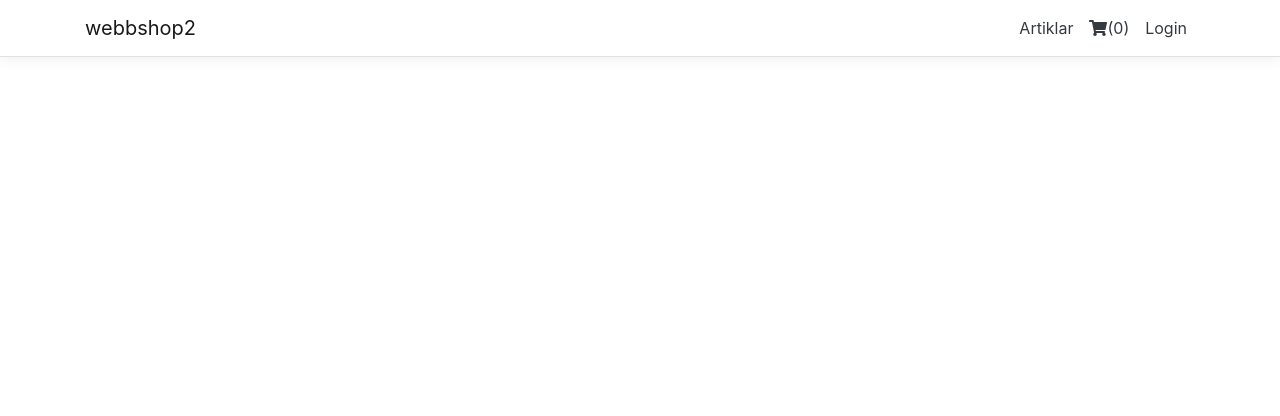
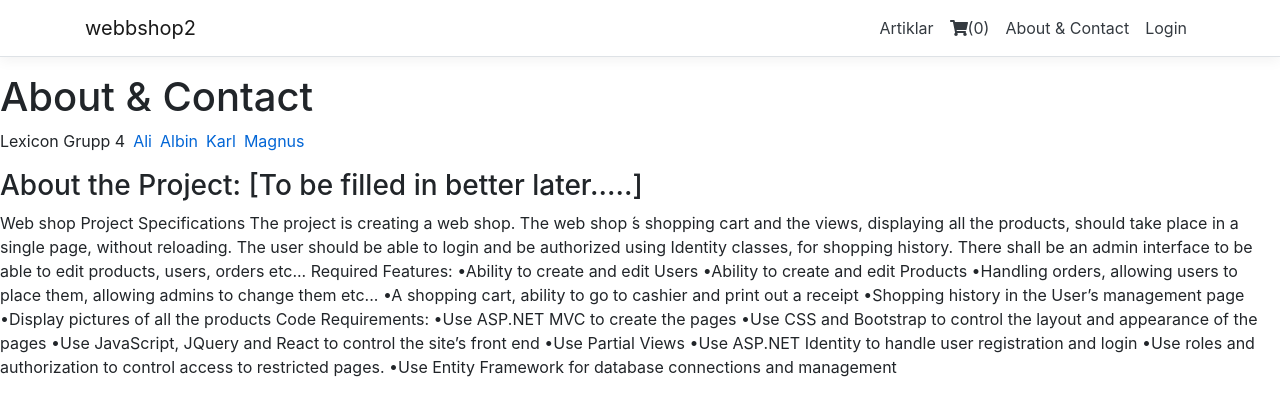
Before and after one commit to Lexicon-grupp-4/webshop, a React (Create React App) app in the folder webbshop2/ClientApp/: page /aboutcontactpage in a window 1280 px wide. Shown: the top 416 px of the page. Built offline with nearby package versions, Linux system fonts and the light colour scheme; no server answers.

Commit message:
About & Contact page added

```diff
--- a/webbshop2/ClientApp/src/App.tsx
+++ b/webbshop2/ClientApp/src/App.tsx
@@ -6,6 +6,7 @@ import RegisterPage from './components/RegisterPage';
 import ShoppingCartPage from './pages/ShoppingCartPage';
 import OrdersPage from './pages/OrdesPage';
 import ProductsPage from './pages/ProductsPage';
+import AboutContactPage from './components/AboutContactPage';
 
 import './custom.css'
 
@@ -16,5 +17,6 @@ export default () => (
         <Route path='/register' component={RegisterPage} />
         <Route path='/cart' component={ShoppingCartPage} />
         <Route path='/orders' component={OrdersPage} />
+        <Route path='/aboutcontactpage' component={AboutContactPage} />
     </Layout>
 );
--- /dev/null
+++ b/webbshop2/ClientApp/src/components/AboutContactPage.tsx
@@ -0,0 +1,28 @@
+import React from 'react';
+
+
+export default function AboutContactPage() {
+    // TODO Add form validation and disable submit button accordingly
+
+
+    return (
+        <div>
+            <h1>About & Contact</h1>
+
+            <ul className="list-inline">
+                <li className="list-inline-item">Lexicon Grupp 4</li>
+                <li className="list-inline-item"><a href='https://github.com/hodhod212'>Ali</a></li>
+                <li className="list-inline-item"><a href='https://github.com/devalalbin'>Albin</a></li>
+                <li className="list-inline-item"><a href='https://github.com/karlglans'>Karl</a></li>
+                <li className="list-inline-item"><a href='https://github.com/magbor21'>Magnus</a></li>
+            </ul>
+
+            <h3>About the Project: [To be filled in better later.....]</h3>
+
+            <p> Web shop Project Specifications The project is creating a web shop. The web shop ́s shopping cart and the views, displaying all the products, should take place in a single page, without reloading. The user should be able to login and be authorized using Identity classes, for shopping history. There shall be an admin interface to be able to edit products, users, orders etc... Required Features: •Ability to create and edit Users •Ability to create and edit Products •Handling orders, allowing users to place them, allowing admins to change them etc... •A shopping cart, ability to go to cashier and print out a receipt •Shopping history in the User’s management page •Display pictures of all the products Code Requirements: •Use ASP.NET MVC to create the pages •Use CSS and Bootstrap to control the layout and appearance of the pages •Use JavaScript, JQuery and React to control the site’s front end •Use Partial Views •Use ASP.NET Identity to handle user registration and login •Use roles and authorization to control access to restricted pages. •Use Entity Framework for database connections and management </p>
+
+        </div>
+
+
+    );
+}
--- a/webbshop2/ClientApp/src/components/NavMenu.tsx
+++ b/webbshop2/ClientApp/src/components/NavMenu.tsx
@@ -23,7 +23,10 @@ export default function NavMenu() {
                                 <NavLink tag={Link} className="text-dark" to="/">Artiklar</NavLink>
                             </NavItem>
                             <NavOrders />
-                            <NavShoppingCart/>
+                            <NavShoppingCart />
+                            <NavItem>
+                                <NavLink tag={Link} className="text-dark" to="/aboutcontactpage">About & Contact</NavLink>
+                            </NavItem>
                             <NavLoginTab />
                         </ul>
                     </Collapse>
```
